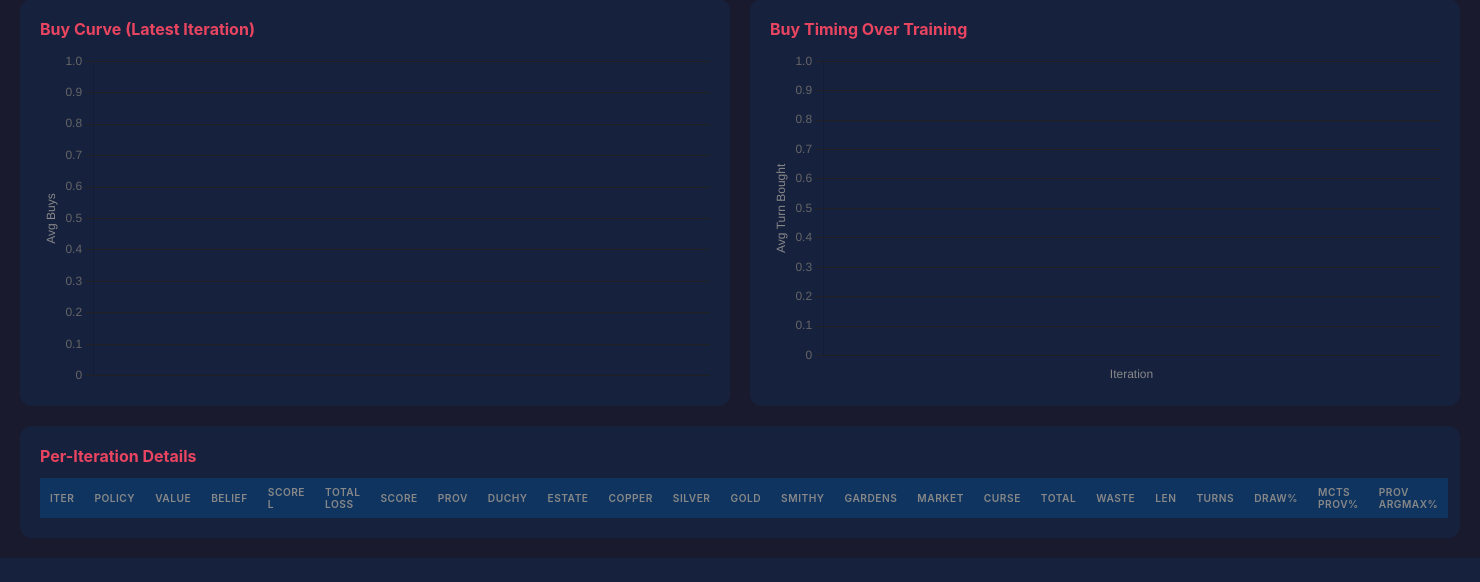
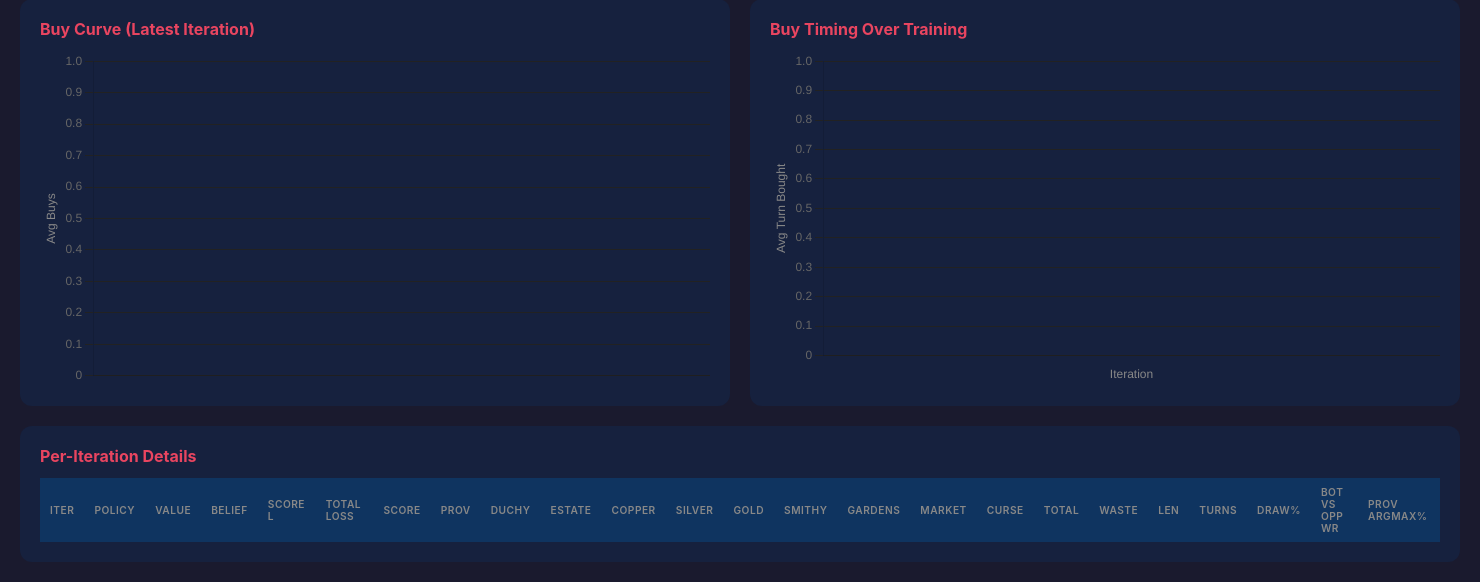
Before and after one commit to pcapriolo/mandala-rl, a Flask app: page /training/dominion in a window 1480 px wide. Shown: the part 1006-1588 px from the top of the page. Before the commit the page ends 1564 px from the top, so only its background shows below. Run offline with Flask 3, Linux system fonts and the light colour scheme; data that the repository does not hold is empty.

Commit message:
viewer(dominion): replace MCTS Prov% column with Bot vs Opp WR (#49)
* viewer(dominion): replace P0 Win Rate with Bot vs Opp WR

p0_wr is structurally uninformative for bot improvement: with 50/50
P0/P1 alternation in opp games, the bot's strength advantage cancels
out in P0's overall win rate. p0_wr ≈ 0.5 + first-player edge,
independent of bot-vs-ref delta.

bot_vs_opp_wr (computed in trainer.py and logged per iter as of pod
restart at iter 8153) is the actual bot win rate against the pinned
reference, averaged across both sides.

Co-Authored-By: Claude Opus 4.7 <noreply@anthropic.com>

* viewer(dominion): replace P0 Win Rate with Bot vs Opp WR column in table

Catches Railway template up to PR #47 (which only updated the pod
observer template) and lands the better metric from PR #48 in one step:
the per-iteration table's redundant 'MCTS Prov%' column (duplicated
'Prov Argmax%') now shows 'Bot vs Opp WR' from the new bot_vs_opp_wr
field. p0_wr was structurally uninformative due to P0/P1 alternation.

Co-Authored-By: Claude Opus 4.7 <noreply@anthropic.com>

---------

Co-authored-by: Claude Opus 4.7 <noreply@anthropic.com>

```diff
--- a/templates/dashboard_dominion.html
+++ b/templates/dashboard_dominion.html
@@ -111,7 +111,7 @@
                     <th>Len</th>
                     <th>Turns</th>
                     <th>Draw%</th>
-                    <th>MCTS Prov%</th>
+                    <th>Bot vs Opp WR</th>
                     <th>Prov Argmax%</th>
                 </tr>
             </thead>
@@ -374,7 +374,7 @@ async function refresh() {
         <td>${d.avg_len.toFixed(0)}</td>
         <td>${d.avg_turns.toFixed(1)}</td>
         <td>${(d.draw_rate * 100).toFixed(0)}%</td>
-        <td>${(d.mcts_province_pct || 0).toFixed(1)}%</td>
+        <td>${d.bot_vs_opp_wr != null ? (d.bot_vs_opp_wr * 100).toFixed(1) + '%' : '-'}</td>
         <td>${(d.mcts_province_argmax_pct || 0).toFixed(1)}%</td>
     </tr>`}).join('');
 }
```
